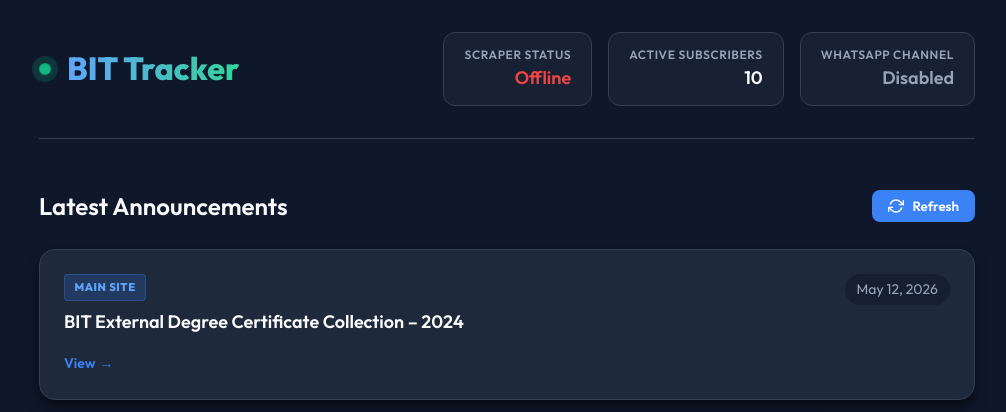
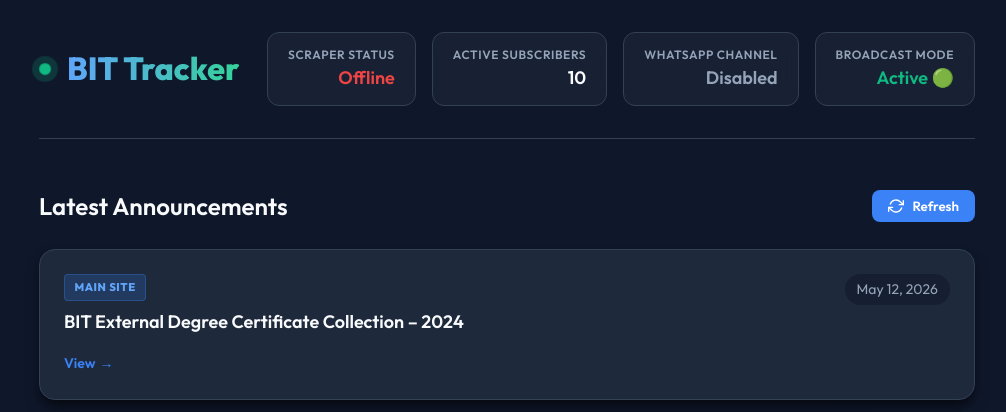
Before and after one commit to SadeepSachintha/BIT-Announcement-Tracker, a Flask app: page / in a window 1280 px wide. Shown: the top 412 px of the page, without its empty margins (133-1139 px from the left). Run offline with Flask 3, Linux system fonts and the light colour scheme; data comes from the database, SQL or seed files in the repository.

Commit message:
feat: add PAUSE_NOTIFICATIONS switch and dashboard broadcast indicator

```diff
--- a/app.py
+++ b/app.py
@@ -1,3 +1,4 @@
+import os
 from flask import Flask, jsonify, render_template
 import database
 import scraper
@@ -25,7 +26,8 @@ def get_status():
             'total_subscribers': sub_count,
             'whatsapp_enabled': whatsapp.ENABLED,
             'whatsapp_provider': whatsapp.PROVIDER if whatsapp.ENABLED else None,
-            'whatsapp_configured': bool(whatsapp.CHANNEL_ID and whatsapp.API_URL)
+            'whatsapp_configured': bool(whatsapp.CHANNEL_ID and whatsapp.API_URL),
+            'notifications_paused': os.getenv("PAUSE_NOTIFICATIONS", "false").lower() == "true"
         }
 
         # Log the status for debugging
--- a/main.py
+++ b/main.py
@@ -74,6 +74,9 @@ async def main():
 
     # Dual broadcast callback to send announcements to all channels
     async def dual_broadcast(message):
+        if os.getenv("PAUSE_NOTIFICATIONS", "false").lower() == "true":
+            logger.info("Broadcasting is currently PAUSED via PAUSE_NOTIFICATIONS env variable.")
+            return
         # Broadcast to Telegram bot subscribers
         await bot.broadcast_message(message)
         # Broadcast to WhatsApp channel (if enabled)
--- a/static/script.js
+++ b/static/script.js
@@ -5,6 +5,7 @@ document.addEventListener('DOMContentLoaded', () => {
     const scraperStatus = document.getElementById('scraper-status');
     const subCount = document.getElementById('sub-count');
     const whatsappStatus = document.getElementById('whatsapp-status');
+    const broadcastStatus = document.getElementById('broadcast-status');
 
     async function fetchStatus() {
         try {
@@ -43,6 +44,17 @@ document.addEventListener('DOMContentLoaded', () => {
                 whatsappStatus.className = 'value status-disabled';
             }
 
+            // Update Broadcast Mode Status
+            if (broadcastStatus) {
+                if (data.notifications_paused) {
+                    broadcastStatus.textContent = 'Paused ⏸️';
+                    broadcastStatus.className = 'value status-error'; // uses warning/orange status color
+                } else {
+                    broadcastStatus.textContent = 'Active 🟢';
+                    broadcastStatus.className = 'value status-online';
+                }
+            }
+
         } catch (error) {
             console.error('Failed to fetch status:', error);
             scraperStatus.textContent = 'Error';
@@ -50,6 +62,10 @@ document.addEventListener('DOMContentLoaded', () => {
             subCount.textContent = 'Error';
             whatsappStatus.textContent = 'Error';
             whatsappStatus.className = 'value status-offline';
+            if (broadcastStatus) {
+                broadcastStatus.textContent = 'Error';
+                broadcastStatus.className = 'value status-offline';
+            }
         }
     }
 
--- a/templates/index.html
+++ b/templates/index.html
@@ -26,6 +26,10 @@
                 <div class="status-card">
                     <span class="label">WhatsApp Channel</span>
                     <span class="value" id="whatsapp-status">Checking...</span>
+                </div>
+                <div class="status-card">
+                    <span class="label">Broadcast Mode</span>
+                    <span class="value" id="broadcast-status">Checking...</span>
                 </div>
             </div>
         </header>
```
